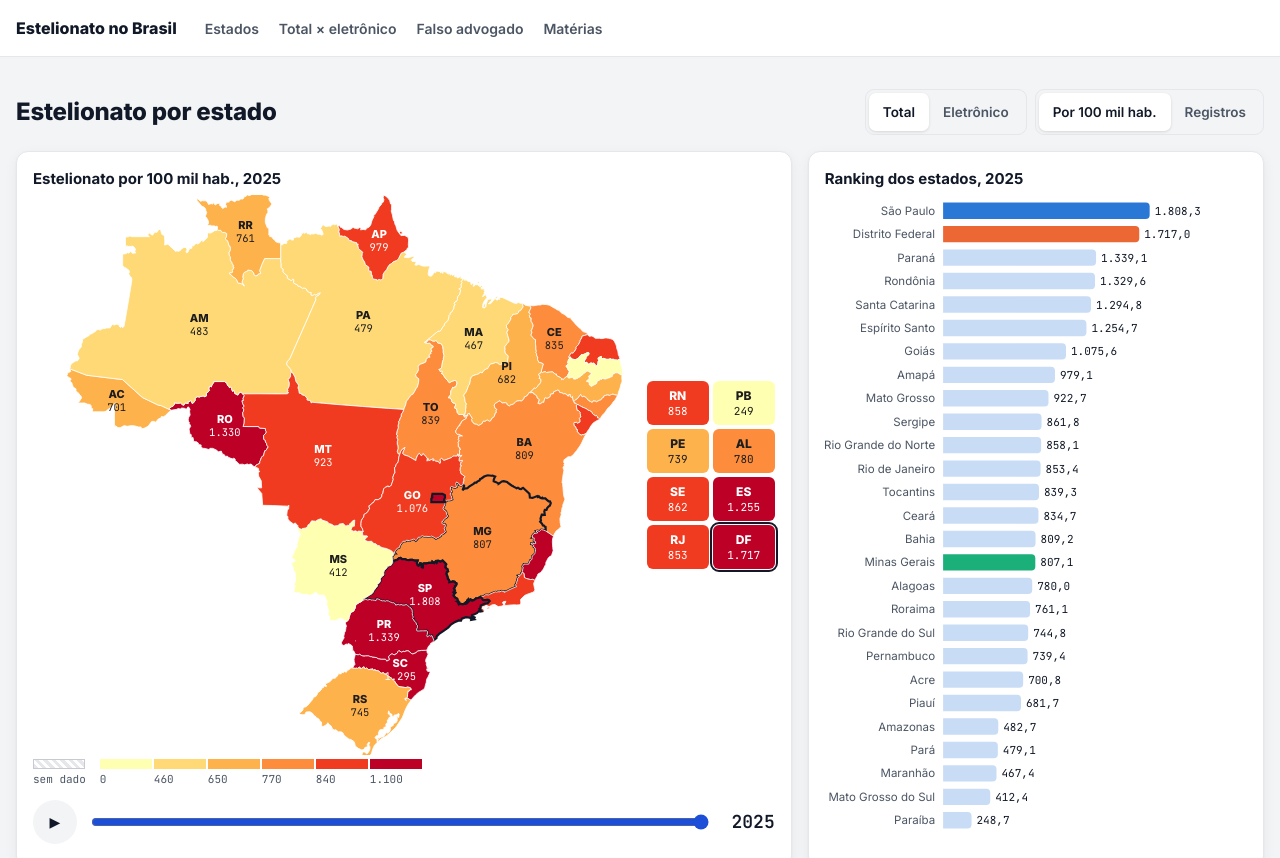
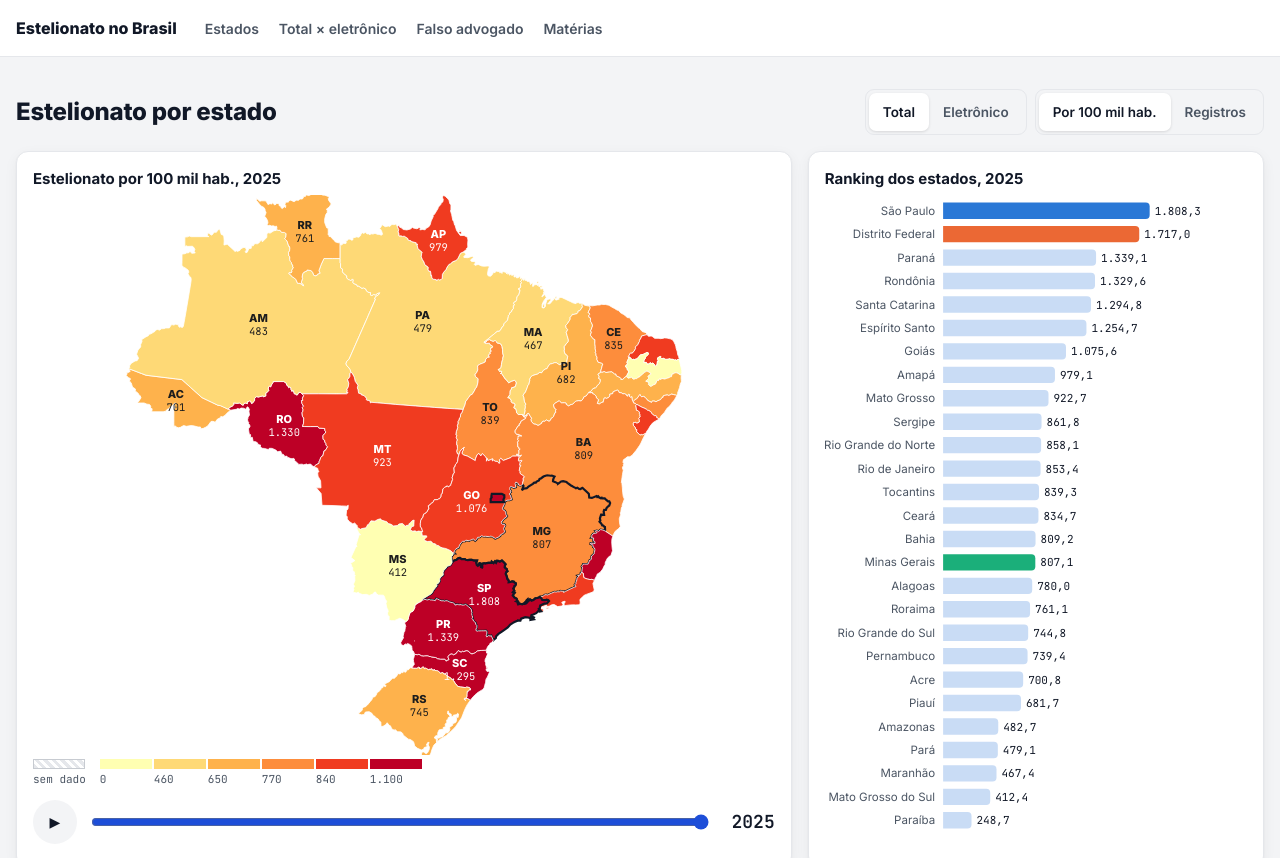
Before and after one commit to LuissFellipe/estelionato-digital, a plain HTML site: page painel/index.html in a window 1280 px wide. Shown: the top 858 px of the page. Drawn offline with nearby package versions, Linux system fonts and the light colour scheme.

Commit message:
Mapa: sai o quadro dos estados pequenos

```diff
--- a/painel/index.html
+++ b/painel/index.html
@@ -46,7 +46,6 @@
           <h3 id="tit-mapa"></h3>
           <div class="mapa-caixa">
             <div class="grafico" id="c-mapa" style="height:560px"></div>
-            <div class="pequenos" id="pequenos"></div>
           </div>
           <div class="legenda" id="legenda-mapa"></div>
           <div class="tempo">
--- a/painel/script.js
+++ b/painel/script.js
@@ -184,7 +184,7 @@ function desenharMapa() {
     tooltip: { ...base().tooltip, trigger: "item", formatter: (p) => dicaEstado(p.name) },
     visualMap: faixas ? { type: "piecewise", show: false, pieces: faixas, seriesIndex: 0 } : undefined,
     geo: {
-      map: "BR", roam: false, aspectScale: 0.95, layoutCenter: [pequeno ? "50%" : "42%", "50%"], layoutSize: pequeno ? "100%" : "104%", selectedMode: false,
+      map: "BR", roam: false, aspectScale: 0.95, layoutCenter: ["50%", "50%"], layoutSize: pequeno ? "100%" : "104%", selectedMode: false,
       itemStyle: { areaColor: cor("--vazio"), borderColor: cor("--card"), borderWidth: 0.8 },
       emphasis: { label: { show: !circulos }, itemStyle: { borderColor: tinta, borderWidth: 2, areaColor: circulos ? cor("--vazio") : null } },
       label: {
@@ -215,15 +215,6 @@ function desenharMapa() {
   m.off("click");
   m.on("click", (p) => p.name && NOME[p.name] && alternar(p.name));
 
-  const caixa = document.getElementById("pequenos");
-  caixa.innerHTML = PEQUENOS.map((s) => {
-    const x = vals.find((y) => y.sigla === s), c = corDe(x.v);
-    const estilo = circulos ? "" : c ? `background:${c};color:${escuro(x.v) ? "#fff" : "#1d1d1d"}` : "";
-    return `<button type="button" class="peq${x.v == null ? " nd" : ""}${est.sel.includes(s) ? " sel" : ""}" data-sigla="${s}" style="${estilo}"><b>${s}</b><span>${curto(x.v)}</span></button>`;
-  }).join("");
-  caixa.onclick = (ev) => { const b = ev.target.closest("[data-sigla]"); if (b) alternar(b.dataset.sigla); };
-  caixa.onmouseover = (ev) => { const b = ev.target.closest("[data-sigla]"); if (b) mostrarDica(b, dicaEstado(b.dataset.sigla)); };
-  caixa.onmouseout = () => { dica.hidden = true; };
 }
 
 function desenharRanking() {
--- a/painel/style.css
+++ b/painel/style.css
@@ -73,11 +73,6 @@ h3 { margin: 0 0 4px; font-size: 15px; font-weight: 700; }
 .seg button:active { opacity: .8; }
 
 .mapa-caixa { position: relative; }
-.pequenos { position: absolute; right: 0; top: 50%; transform: translateY(-50%); display: grid; grid-template-columns: repeat(2, 62px); gap: 4px; }
-.peq { appearance: none; border: 0; border-radius: 6px; min-height: 44px; display: grid; place-content: center; gap: 1px; cursor: pointer; background: var(--vazio); color: var(--tinta); font: 400 11px var(--mono); }
-.peq b { font: 800 12px var(--texto); }
-.peq.sel, .peq:hover { outline: 2px solid var(--tinta); outline-offset: 1px; }
-.peq.nd { background: repeating-linear-gradient(45deg, var(--vazio) 0 3px, var(--card) 3px 6px); }
 
 .legenda { display: flex; flex-wrap: wrap; align-items: flex-end; gap: 2px; margin-top: 4px; }
 .legenda .bin { display: grid; gap: 3px; font: 400 11px var(--mono); color: var(--tinta-2); }
@@ -113,8 +108,7 @@ h3 { margin: 0 0 4px; font-size: 15px; font-weight: 700; }
 @media (max-width: 640px) {
   h2 { font-size: 20px; }
   .card { padding: 12px 12px 8px; }
-  .pequenos { position: static; transform: none; grid-template-columns: repeat(4, 1fr); margin-top: 6px; }
-  .legenda .bin i { width: 34px; }
+    .legenda .bin i { width: 34px; }
   .lista { grid-template-columns: minmax(0, 1fr); }
   #c-mapa { height: 360px !important; }
   #c-linhas { height: 400px !important; }
```
